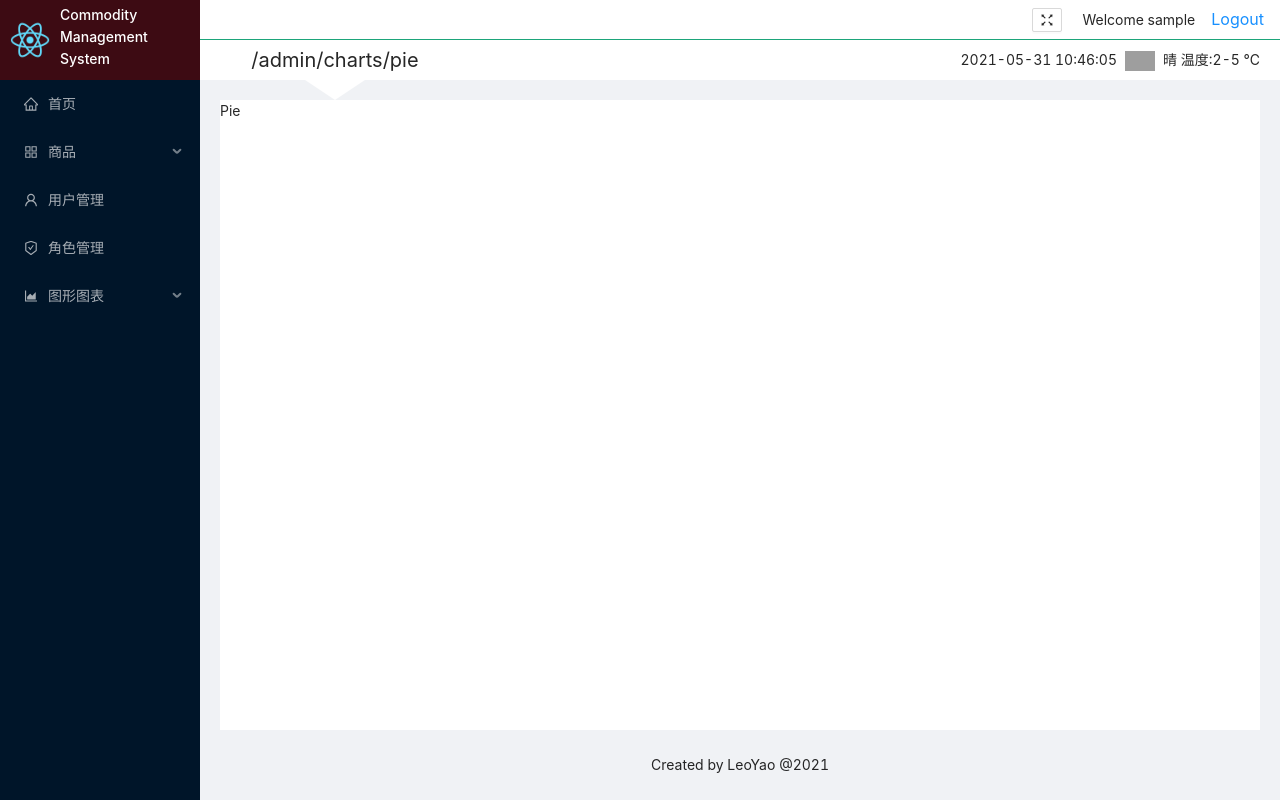
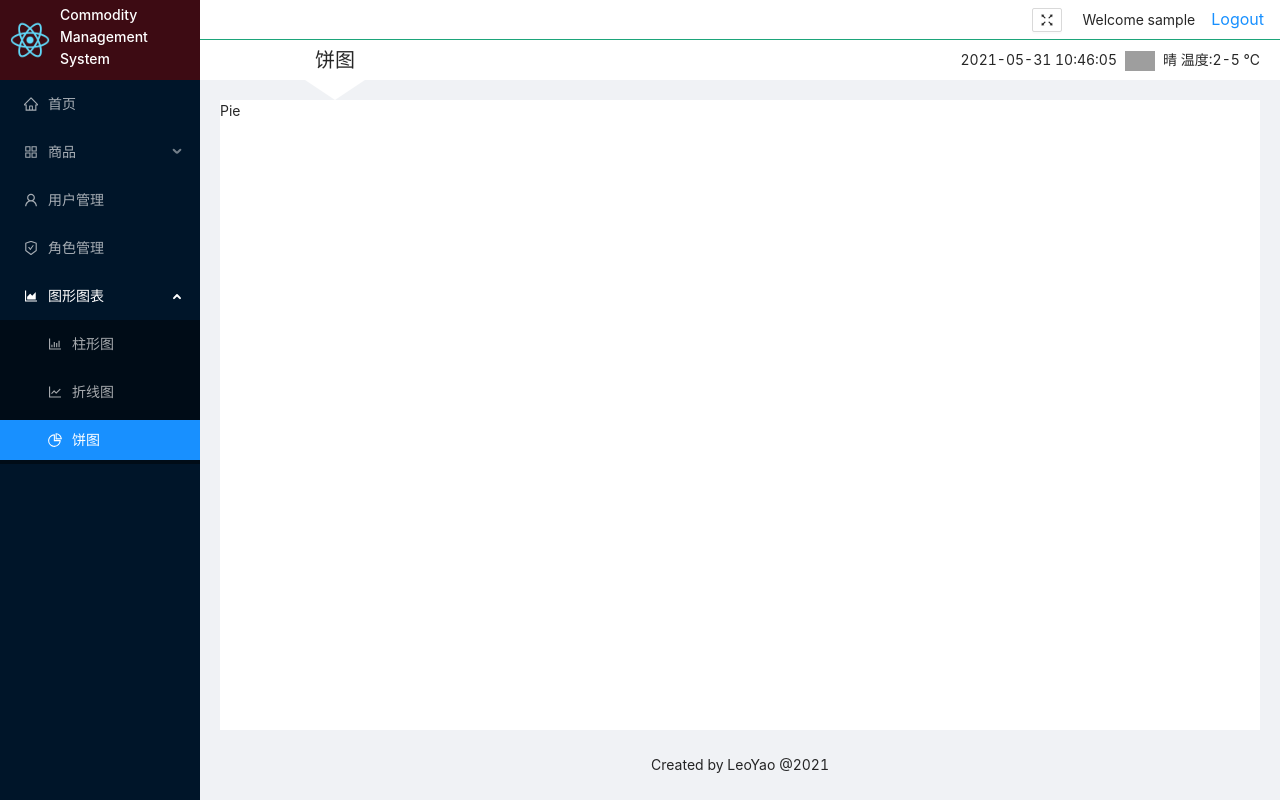
Before and after one commit to LEO-YAO2020/Commodity-Management-System-TS, a React (Create React App) app: page /admin/charts/pie in a window 1280 px wide. Built offline with nearby package versions, Linux system fonts and the light colour scheme; no server answers; sample sign-in values are in the browser's storage; grey boxes are pictures that could not be loaded.

Commit message:
category manage

```diff
--- a/src/api/index.ts
+++ b/src/api/index.ts
@@ -1,11 +1,18 @@
-import { apiGetResponse, apiPostResponse } from './myAxios'
+import{ apiGetResponse, apiPostResponse } from './myAxios';
+import { CategoryInter } from '../lib/types/category';
+import { IResponse } from '../lib/types/api';
 
 export const reqLogin = async (query: { username: string; password: string }) => {
   const res = await apiPostResponse('/login', query);
   return res;
 };
 
-export const reqCategoryList = async () => {
+export const reqCategoryList = async (): Promise<IResponse> => {
   const res = await apiGetResponse('/manage/category/list');
   return res;
 };
+
+export const reqUpdateCategory = async (params: CategoryInter) => {
+  const res = await apiPostResponse(`/manage/category/update`, params);
+  return res;
+};
--- a/src/api/myAxios.ts
+++ b/src/api/myAxios.ts
@@ -3,6 +3,7 @@ import axios, { AxiosError } from 'axios';
 import { baseURL } from '../config';
 import Nprogress from 'nprogress';
 import 'nprogress/nprogress.css';
+import { IResponse } from '../lib/types/api';
 
 const axiosInstance = axios.create({
   withCredentials: true,
@@ -76,8 +77,8 @@ axiosInstance.interceptors.response.use(
     return new Promise(() => {});
   }
 );
-
-export async function apiGetResponse(url: string, param?: {}) {
+export default axiosInstance
+export async function apiGetResponse(url: string, param?: {}):Promise<IResponse> {
   const aipResponse = await axiosInstance.get(creatUrl(url, param)).then((res) => res);
   return aipResponse;
 }
--- a/src/config/index.ts
+++ b/src/config/index.ts
@@ -1 +1,3 @@
 export const baseURL:string = 'http://localhost:3000'
+
+export const PAGESIZE:number = 5
--- a/src/containers/admin/header/header.tsx
+++ b/src/containers/admin/header/header.tsx
@@ -6,7 +6,9 @@ import { Button, Popconfirm } from 'antd';
 import screenfull from 'screenfull';
 import { useAppSelector, useAppDispatch } from '../../../redux/reduxHooks';
 import { userInfo, deleteUserInfo } from '../../../redux/reducers/login_reducer';
+import { menuTitle } from '../../../redux/reducers/menu_reducer';
 import { RouteComponentProps, withRouter } from 'react-router';
+import { menuArr } from '../../../config/menu_config';
 
 const HeaderStyle = styled.header`
   background: white;
@@ -54,10 +56,11 @@ const HeaderStyle = styled.header`
   }
 `;
 
-function Header(props:RouteComponentProps) {
+function Header(props: RouteComponentProps) {
   const [isFull, setIsFull] = useState(false);
+  const [initialTitle, setInitialTitle] = useState('');
   const [data, setDate] = useState(dayjs().format('YYYY-MM-DD HH:mm:ss'));
-
+  const title = useAppSelector(menuTitle);
   const { user } = useAppSelector(userInfo);
   const dispatch = useAppDispatch();
 
@@ -76,6 +79,28 @@ function Header(props:RouteComponentProps) {
       clearInterval(interval);
     };
   }, [isFull]);
+
+  useEffect(() => {
+    getTitle();
+  }, []);
+
+  const getTitle = () => {
+    let pathKey = props.location.pathname.split('/').reverse()[0];
+    let title = '';
+    menuArr.forEach((item) => {
+      if (item.children instanceof Array) {
+        let tmp = item.children.find((citem) => citem.key === pathKey);
+        if (tmp) {
+          title = tmp.title;
+        }
+      } else {
+        if (pathKey === item.key) {
+          title = item.title;
+        }
+      }
+    });
+    setInitialTitle(title);
+  };
 
   return (
     <HeaderStyle>
@@ -105,7 +130,7 @@ function Header(props:RouteComponentProps) {
         </Popconfirm>
       </div>
       <div className="header-bottom">
-        <div className="header-bottom-left">{props.location.pathname}</div>
+        <div className="header-bottom-left">{title || initialTitle}</div>
         <div className="header-bottom-right">
           {data}
           <img src="http://api.map.baidu.com/images/weather/day/qing.png" alt="天气" />晴 温度:2-5 ℃
--- a/src/containers/admin/left_nav/left_nav.tsx
+++ b/src/containers/admin/left_nav/left_nav.tsx
@@ -1,9 +1,10 @@
 import React from 'react';
 import { Menu } from 'antd';
-
 import styled from 'styled-components';
-import { Link } from 'react-router-dom';
+import { Link, RouteComponentProps, withRouter } from 'react-router-dom';
 import { menuArr, menuInter } from '../../../config/menu_config';
+import { useAppDispatch } from '../../../redux/reduxHooks';
+import { saveTitle } from '../../../redux/reducers/menu_reducer';
 
 const HeaderStyle = styled.header`
   display: flex;
@@ -20,18 +21,24 @@ const HeaderStyle = styled.header`
   }
 `;
 const { SubMenu } = Menu;
-export default function Left_nav() {
+
+const Left_nav = (props: RouteComponentProps) => {
+  const dispatch = useAppDispatch();
   const createMenu = (target: menuInter[]): JSX.Element[] => {
     return target.map((item) => {
       if (!item.children) {
-        console.log(item);
         return (
-          <Menu.Item key={item.key} icon={item.icon}>
+          <Menu.Item
+            key={item.key}
+            icon={item.icon}
+            onClick={() => {
+              dispatch(saveTitle({ title: item.title }));
+            }}
+          >
             <Link to={item.path}>{item.title}</Link>
           </Menu.Item>
         );
       } else {
-        console.log(item);
         return (
           <SubMenu key={item.key} icon={item.icon} title={item.title}>
             {createMenu(item.children)}
@@ -47,23 +54,16 @@ export default function Left_nav() {
         <img src="/image/logo.png" alt="" />
         <h1>Commodity Management System</h1>
       </HeaderStyle>
-      <Menu defaultSelectedKeys={['1']} defaultOpenKeys={['sub1']} mode="inline" theme="dark">
+      <Menu
+        defaultSelectedKeys={[props.location.pathname.split('/').reverse()[0]]}
+        defaultOpenKeys={[props.location.pathname.split('/').reverse()[1]]}
+        mode="inline"
+        theme="dark"
+      >
         {createMenu(menuArr)}
       </Menu>
     </div>
   );
-}
-/*
- <Menu.Item key="home" icon={<HomeOutlined />}>
-          <Link to="/admin/home">Home</Link>
-        </Menu.Item>
+};
 
-        <SubMenu key="prod_about" icon={<AppstoreOutlined />} title="Navigation One">
-          <Menu.Item key="category" icon={<UnorderedListOutlined />}>
-            <Link to="/admin/prod_about/category">Category management</Link>
-          </Menu.Item>
-          <Menu.Item key="product" icon={<ToolOutlined />}>
-            Product management
-          </Menu.Item>
-        </SubMenu>
-*/
+export default withRouter(Left_nav);
--- a/src/containers/category/category.tsx
+++ b/src/containers/category/category.tsx
@@ -1,10 +1,46 @@
-import React from 'react'
+import React, { useEffect, useState } from 'react';
+import { PlusCircleOutlined } from '@ant-design/icons';
+import { Button, Card, message, Table } from 'antd';
+import { reqCategoryList } from '../../api';
+import { PAGESIZE } from '../../config';
 
 export default function Category() {
+  const [productList, setProductList] = useState([]);
 
-  return(
+  const categoryList = async () => {
+    const listRes = await reqCategoryList();
+    const { status, data, msg } = listRes;
+    if (status === 0) setProductList(data);
+    else message.error(msg, 1);
+  };
+  useEffect(() => {
+    categoryList();
+  }, []);
+
+  const columns = [
+    {
+      title: 'Category name',
+      dataIndex: 'name',
+      key: '_id',
+    },
+    {
+      title: 'Edit',
+      width: '25%',
+      render: (value: string) => <Button type="link">Edit Name</Button>,
+    },
+  ];
+
+  return (
     <div>
-      category
+      <Card size="small" extra={<Button icon={<PlusCircleOutlined />}>Add</Button>}>
+        <Table
+          dataSource={productList}
+          columns={columns}
+          bordered
+          rowKey="_id"
+          pagination={{ pageSize: PAGESIZE }}
+        />
+      </Card>
     </div>
-  )
-};
+  );
+}
--- /dev/null
+++ b/src/lib/types/api.ts
@@ -0,0 +1,5 @@
+export interface IResponse{
+  status: number;
+  msg?: string;
+  data: [];
+}
--- /dev/null
+++ b/src/lib/types/category.ts
@@ -0,0 +1,4 @@
+export interface CategoryInter{
+  categoryId:number
+  categoryName:string
+}
--- a/src/redux/reducers/login_reducer.ts
+++ b/src/redux/reducers/login_reducer.ts
@@ -12,7 +12,7 @@ const initialState: LoginResponse = {
   isLogin: user && token ? true : false,
 };
 
-export const testSlice = createSlice({
+export const loginSlice = createSlice({
   name: 'login',
   initialState,
   reducers: {
@@ -35,9 +35,9 @@ export const testSlice = createSlice({
   },
 });
 
-export const { saveUserInfo, deleteUserInfo } = testSlice.actions; //= connect(dispatch)
+export const { saveUserInfo, deleteUserInfo } = loginSlice.actions; //= connect(dispatch)
 
 export const userInfo = (state: RootState) => state.userInfo; // = connect(state)
 
 
-export default testSlice.reducer;
+export default loginSlice.reducer;
--- /dev/null
+++ b/src/redux/reducers/menu_reducer.ts
@@ -0,0 +1,22 @@
+import { createSlice, PayloadAction } from '@reduxjs/toolkit';
+import { RootState } from '../store';
+
+const initialState = {
+  title:''
+};
+
+export const menuSlice = createSlice({
+  name: 'login',
+  initialState,
+  reducers: {
+    saveTitle: (state, action: PayloadAction<{ title: string }>) => {
+      state.title = action.payload.title;
+    },
+  },
+});
+
+export const { saveTitle } = menuSlice.actions; //= connect(dispatch)
+
+export const menuTitle = (state: RootState) => state.menuTitle.title; // = connect(state)
+
+export default menuSlice.reducer;
--- a/src/redux/store.ts
+++ b/src/redux/store.ts
@@ -1,9 +1,11 @@
 import { configureStore,ThunkAction,Action } from '@reduxjs/toolkit'
 import loginReducer from './reducers/login_reducer'
+import menuReducer from './reducers/menu_reducer'
 
 export const store  = configureStore({  // = connect()+combineReducers()
   reducer:{
-    userInfo :loginReducer
+    userInfo: loginReducer,
+    menuTitle: menuReducer
   }
 })
 
```
